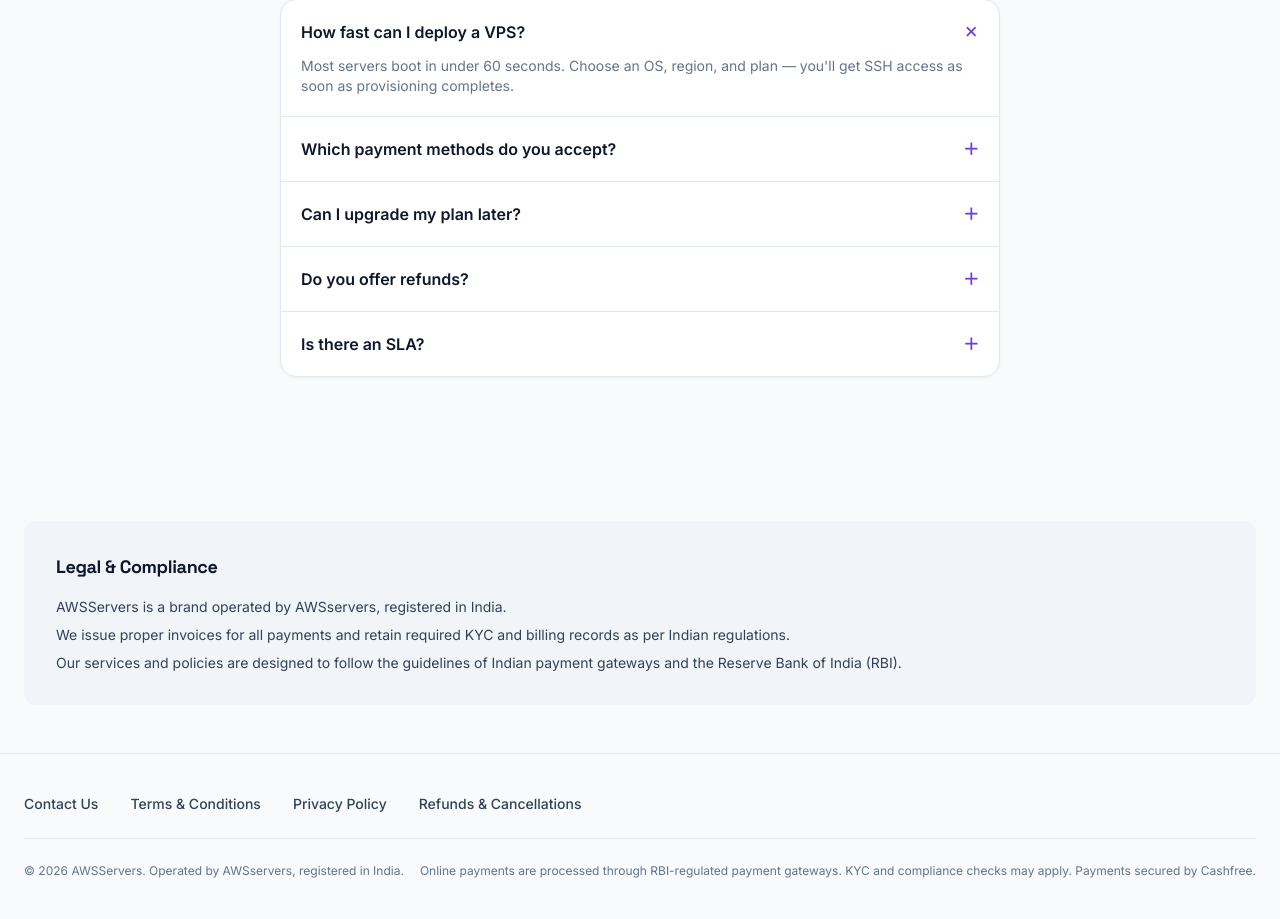
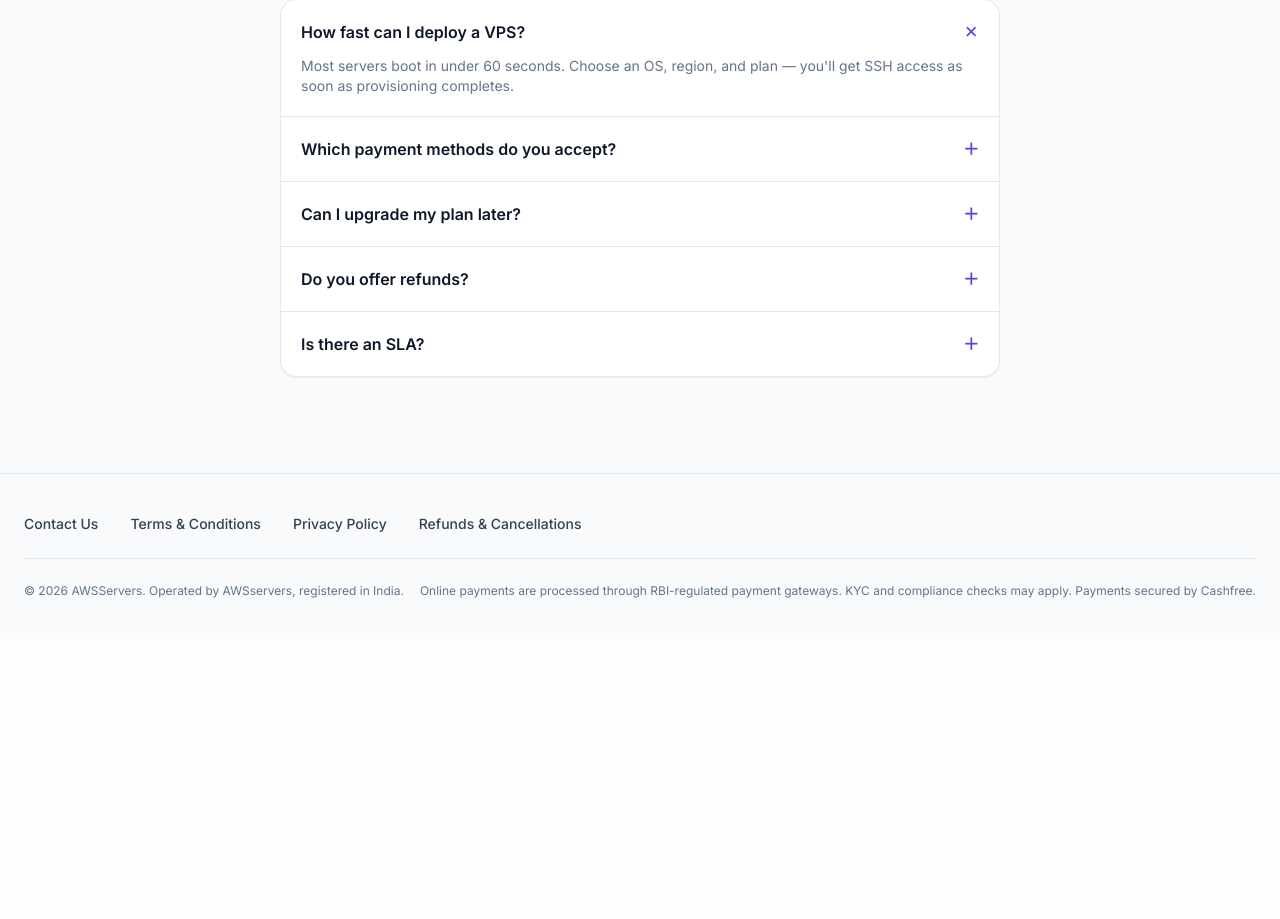
Before and after one commit to MIsmailShaikh/awsservers-webiste, a Flask app: page / in a window 1280 px wide. Shown: the part 2719-3638 px from the top of the page. After the commit the page ends 3317 px from the top, so only its background shows below. Run offline with Flask 3, Linux system fonts and the light colour scheme; some libraries are stand-ins or nearby versions.

Commit message:
Remove Legal & Compliance section from index.html

```diff
--- a/templates/index.html
+++ b/templates/index.html
@@ -365,15 +365,7 @@
     </div>
   </section>
 
-  <!-- Legal & Compliance -->
-  <section class="mx-auto max-w-7xl px-6 py-12">
-    <div class="rounded-xl bg-slate-100 p-8 text-sm text-slate-700">
-      <h3 class="text-lg font-bold text-slate-900 mb-4">Legal & Compliance</h3>
-      <p class="mb-2">AWSServers is a brand operated by AWSservers, registered in India.</p>
-      <p class="mb-2">We issue proper invoices for all payments and retain required KYC and billing records as per Indian regulations.</p>
-      <p>Our services and policies are designed to follow the guidelines of Indian payment gateways and the Reserve Bank of India (RBI).</p>
-    </div>
-  </section>
+
 
   <!-- Footer -->
   <footer class="border-t border-slate-200 bg-slate-50">
```
